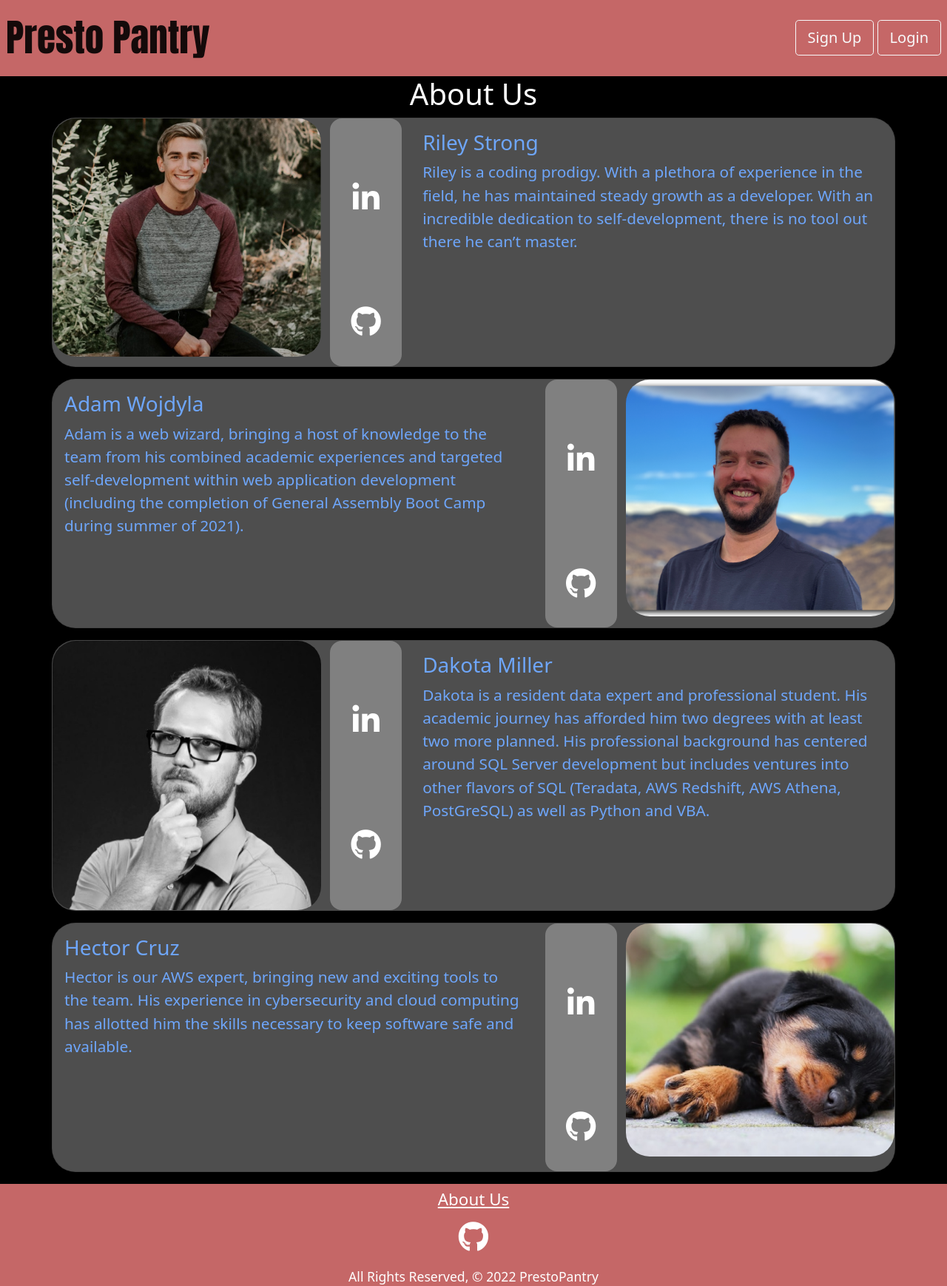
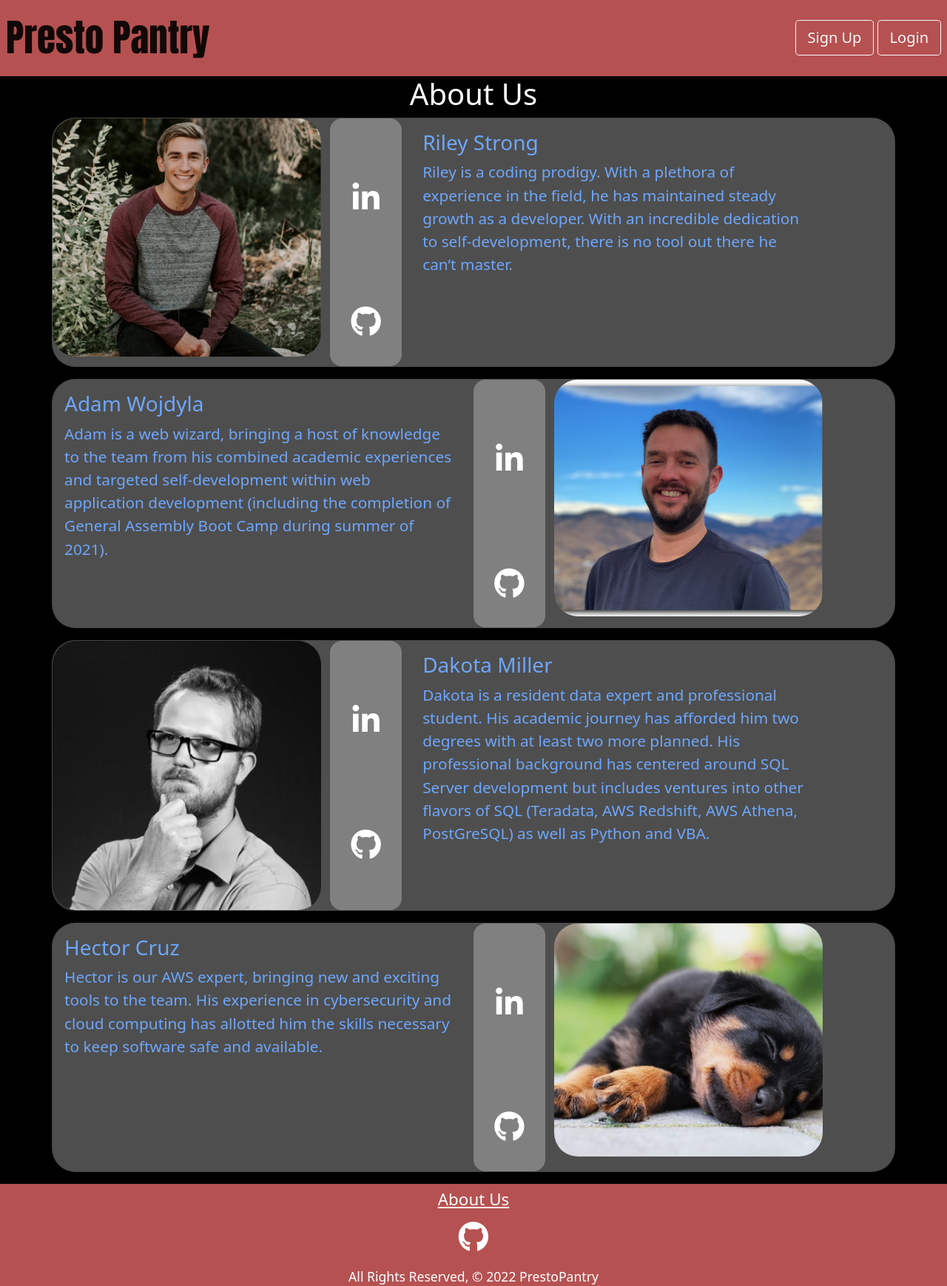
Before and after one commit to dmill166/PrestoPantry, a Django app: page /about/ in a window 1280 px wide. Shown: the whole page at 74% size. Run offline with Django 4.2, Linux system fonts and the light colour scheme; some libraries are stand-ins or nearby versions.

Commit message:
creates responsive mobile friednly environement, removes direct recipe search function

```diff
--- a/prestopantry_app/static/css/style.css
+++ b/prestopantry_app/static/css/style.css
@@ -18,13 +18,13 @@
 .nav_bar{
   padding-left: .5rem;
   padding-right: .5rem;
-  background-color: rgb(197, 103, 103);
+  background-color: rgb(182, 81, 81);
 }
 .padd_nav_button > li{
   padding-right: .4rem;
 }
 .footer{
-  background-color: rgb(197, 103, 103);
+  background-color: rgb(182, 81, 81);
 }
 .fa-linkedin-in{
   font-size: 2.6rem;
--- a/prestopantry_app/templates/about.html
+++ b/prestopantry_app/templates/about.html
@@ -6,14 +6,14 @@
     <section>
       <div class="card mb-3 about_us_card">
         <div class="row no-gutters">
-          <div class="col-md-4">
+          <div class=" col-sm-3 col-md-4">
             <img src="{% static "images/rstrong.png" %}" class="card-img about_img" alt="NO IMAGE">
           </div>
-          <div class="col-md-1 text-center about_us_links">
+          <div class="col-sm-2 col-md-2 col-lg-1 text-center about_us_links">
             <a class="btn btn-floating m-0 " href="https://www.linkedin.com/in/riley-strong-0101/" role="button"><em class="fab fa-linkedin-in"></em></a>
             <a class="btn btn-floating m-0" href="https://github.com/riley-strong" role="button"><em class="fab fa-github"></em></a>
           </div>
-          <div class="col-md-7">
+          <div class="col-sm-7 col-md-6">
             <div class="card-body about_us_text">
               <h3 class="card-title">Riley Strong</h3>
               <p class="card-text">
@@ -30,7 +30,7 @@
       <section>
         <div class="card mb-3 about_us_card">
           <div class="row no-gutters">
-            <div class="col-md-7">
+            <div class="col-sm-7 col-md-6">
               <div class="card-body about_us_text">
                 <h3 class="card-title">Adam Wojdyla</h3>
                 <p class="card-text">
@@ -41,11 +41,11 @@
                 </p>
               </div>
             </div>
-            <div class="col-md-1 text-center about_us_links">
+            <div class="col-sm-2 col-md-2 col-lg-1 text-center about_us_links">
               <a class="btn btn-floating m-0 " href="https://www.linkedin.com/in/adam-wojdyla/" role="button"><em class="fab fa-linkedin-in"></em></a>
               <a class="btn btn-floating m-0" href="https://github.com/awojdyla89" role="button"><em class="fab fa-github"></em></a>
             </div>
-            <div class="col-md-4">
+            <div class="col-sm-3 col-md-4">
               <img src="{% static "images/awojdyla.png" %}" class="card-img about_img" alt="NO IMAGE">
             </div>
           </div>
@@ -54,14 +54,14 @@
         <section>
           <div class="card mb-3 about_us_card">
             <div class="row no-gutters">
-              <div class="col-md-4">
+              <div class="col-sm-3 col-md-4">
                 <img src="{% static "images/dmiller.png" %}" class="card-img about_img" alt="NO IMAGE">
               </div>
-              <div class="col-md-1 text-center about_us_links">
+              <div class="col-sm-2 col-md-2 col-lg-1 text-center about_us_links">
                 <a class="btn btn-floating m-0 " href="https://www.linkedin.com/in/dakota-miller-/" role="button"><em class="fab fa-linkedin-in"></em></a>
                 <a class="btn btn-floating m-0" href="https://github.com/dmill166" role="button"><em class="fab fa-github"></em></a>
               </div>
-              <div class="col-md-7">
+              <div class="col-sm-7 col-md-6">
                 <div class="card-body about_us_text">
                   <h3 class="card-title">Dakota Miller</h3>
                   <p class="card-text">
@@ -80,7 +80,7 @@
           <section>
             <div class="card mb-3 about_us_card">
               <div class="row no-gutters">
-                <div class="col-md-7">
+                <div class="col-sm-7 col-md-6">
                   <div class="card-body about_us_text">
                     <h3 class="card-title">Hector Cruz</h3>
                     <p class="card-text">
@@ -91,11 +91,11 @@
                      </p>
                   </div>
                 </div>
-                <div class="col-md-1 text-center about_us_links">
+                <div class="col-sm-2 col-md-2 col-lg-1 text-center about_us_links">
                   <a class="btn btn-floating m-0 " href="https://www.linkedin.com/in/hcruz5/" role="button"><em class="fab fa-linkedin-in"></em></a>
                   <a class="btn btn-floating m-0" href="https://github.com/hcruz5" role="button"><em class="fab fa-github"></em></a>
                 </div>
-                <div class="col-md-4">
+                <div class="col-sm-3 col-md-4">
                   <img src="{% static "images/hcruz.png" %}" class="card-img about_img" alt="NO IMAGE">
                 </div>
               </div>
--- a/prestopantry_app/templates/account.html
+++ b/prestopantry_app/templates/account.html
@@ -2,7 +2,7 @@
 {% load static %}
 {% block content %}
 
-<section class="vh-100 edit_account_section">
+<section class="min-vh-100 edit_account_section">
     <div class="container py-5 h-100 ">
       <div class="row d-flex justify-content-center align-items-center h-100">
         <div class="col-12 col-md-8 col-lg-8 col-xl-5">
--- a/prestopantry_app/templates/base.html
+++ b/prestopantry_app/templates/base.html
@@ -25,7 +25,7 @@
 
             {% if request.user.is_authenticated %}
 
-            <ul class="navbar-nav me-auto mb-2 mb-lg-0 padd_nav_button">
+            <ul class="navbar-nav me-auto mb-2 mt-2 mb-lg-0 padd_nav_button">
                 <li class="nav-item pb-2">
                     <a href="{% url 'account' %}" class="btn btn-outline-light btn-lg">My Account</a>
                 </li>
--- a/prestopantry_app/templates/login.html
+++ b/prestopantry_app/templates/login.html
@@ -2,9 +2,9 @@
 {% load static %}
 {% block content %}
 
-  <section class="vh-100 login_section" >
-    <div class="container py-5 h-100 ">
-      <div class="row d-flex justify-content-center align-items-center h-100 ">
+  <section class="min-vh-100 login_section">
+    <div class="container py-5 h-100">
+      <div class="row d-flex justify-content-center align-items-center h-100">
         <div class="col-12 col-md-8 col-lg-6 col-xl-5 ">
           <div class="card shadow-2-strong login_card ">
             <div class="card-body p-5 text-center">
--- a/prestopantry_app/templates/logout.html
+++ b/prestopantry_app/templates/logout.html
@@ -2,14 +2,11 @@
 {% block content %}
 {% load static %}
 
-<section class="vh-100 logout_section rounded">
 <h2 class="text-center text-white">
-    <p>
         Another successful meal. <br>
         We want to thank you for stopping in. <br>
         We hope to see you again soon!
-    </p>
 </h2>
-</section>
+<section class="vh-100 logout_section rounded"></section>
 
 {% endblock %}
```
Also changed, not shown: prestopantry_app/templates/landing_page.html (+5 -5 lines), prestopantry_app/templates/pantry.html (+8 -8 lines), prestopantry_app/templates/recipe_results.html (+11 -7 lines), prestopantry_app/templates/search_pantry_ingredients.html (+8 -6 lines), prestopantry_app/templates/signup.html (+3 -4 lines).
